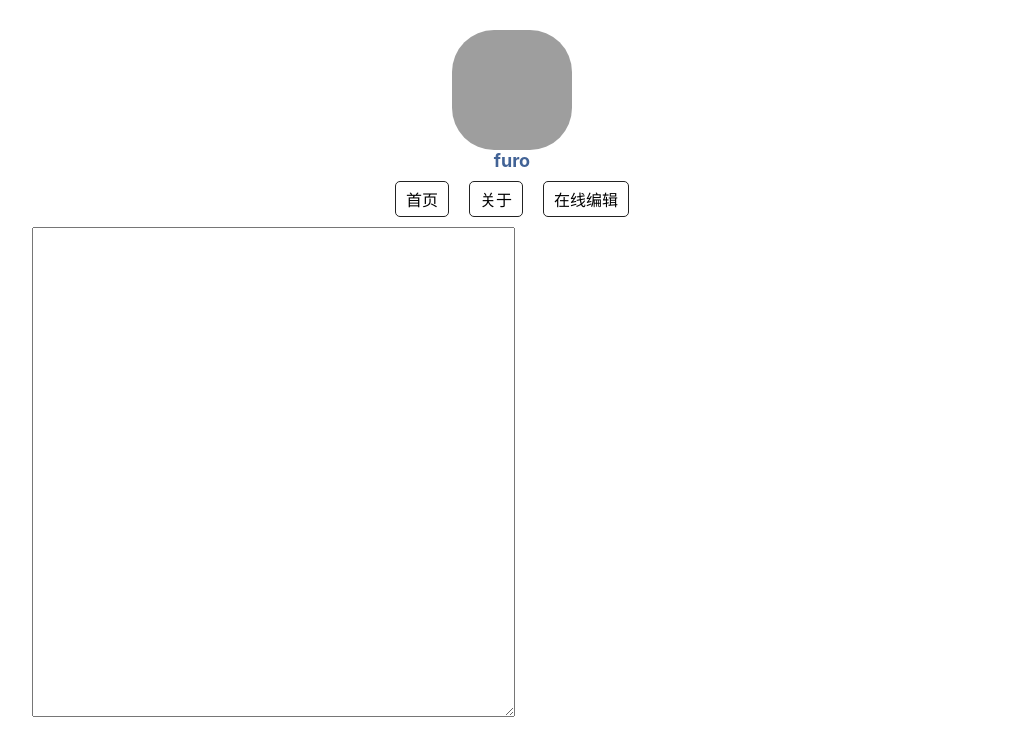
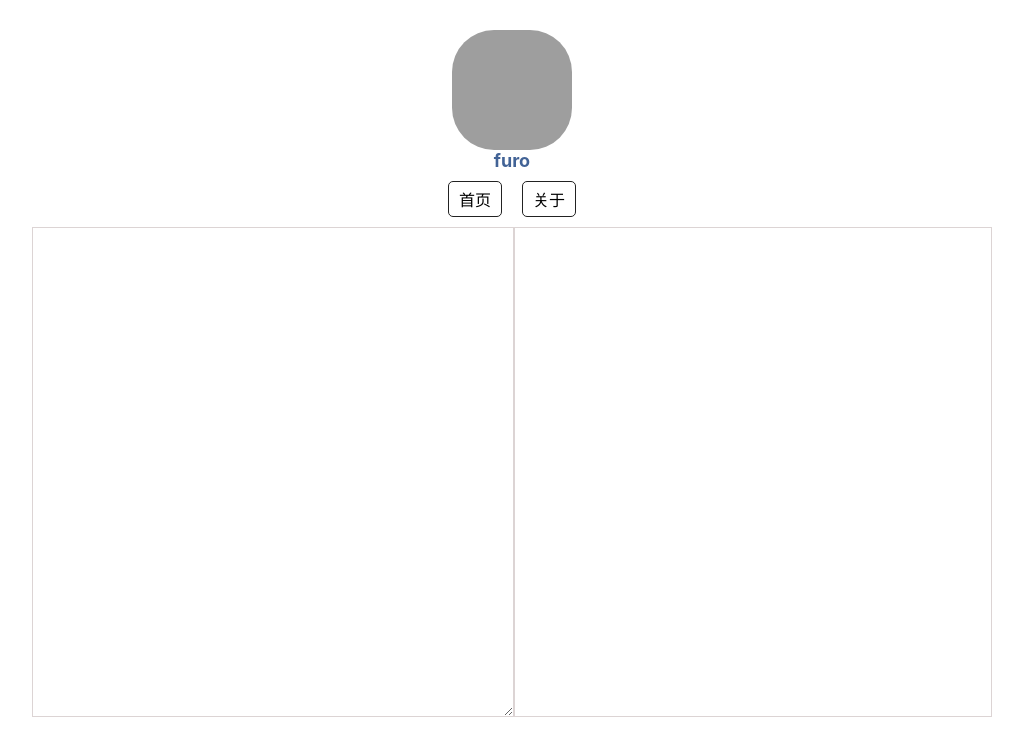
Before and after one commit to Furoe/furo_yang, a React app: page /onlineEdit in a window 1280 px wide. Shown: the top 756 px of the page, without its empty margins (128-1151 px from the left). Built offline with nearby package versions, Linux system fonts and the light colour scheme; grey boxes are pictures that could not be loaded.

Commit message:
添加建议markdown在线转换

```diff
--- a/src/pages/home/home.jsx
+++ b/src/pages/home/home.jsx
@@ -15,7 +15,6 @@ export default class Home extends React.Component{
           <div className='navi'>
             <Link to={'/'} className='navi-item'>首页</Link>
             <Link to={'/about'} className='navi-item'>关于</Link>
-            <Link to={'/onlineEdit'} className='navi-item'>在线编辑</Link>
           </div>
         </div>
         <div className='content'>
--- a/src/pages/onlineEdit/onlineEdit.css
+++ b/src/pages/onlineEdit/onlineEdit.css
@@ -6,10 +6,13 @@
 .mdContent{
 	width: 50%;
 	height: 484px;
+	border: 1px solid #dcd4d4;
 }
 .innerContent{
 	padding: 10px;
     width: calc(50% - 20px);
     word-break: break-all;
     word-wrap: break-word;
+    border: 1px solid #dcd4d4;
+    overflow-y: auto;
 }
```
